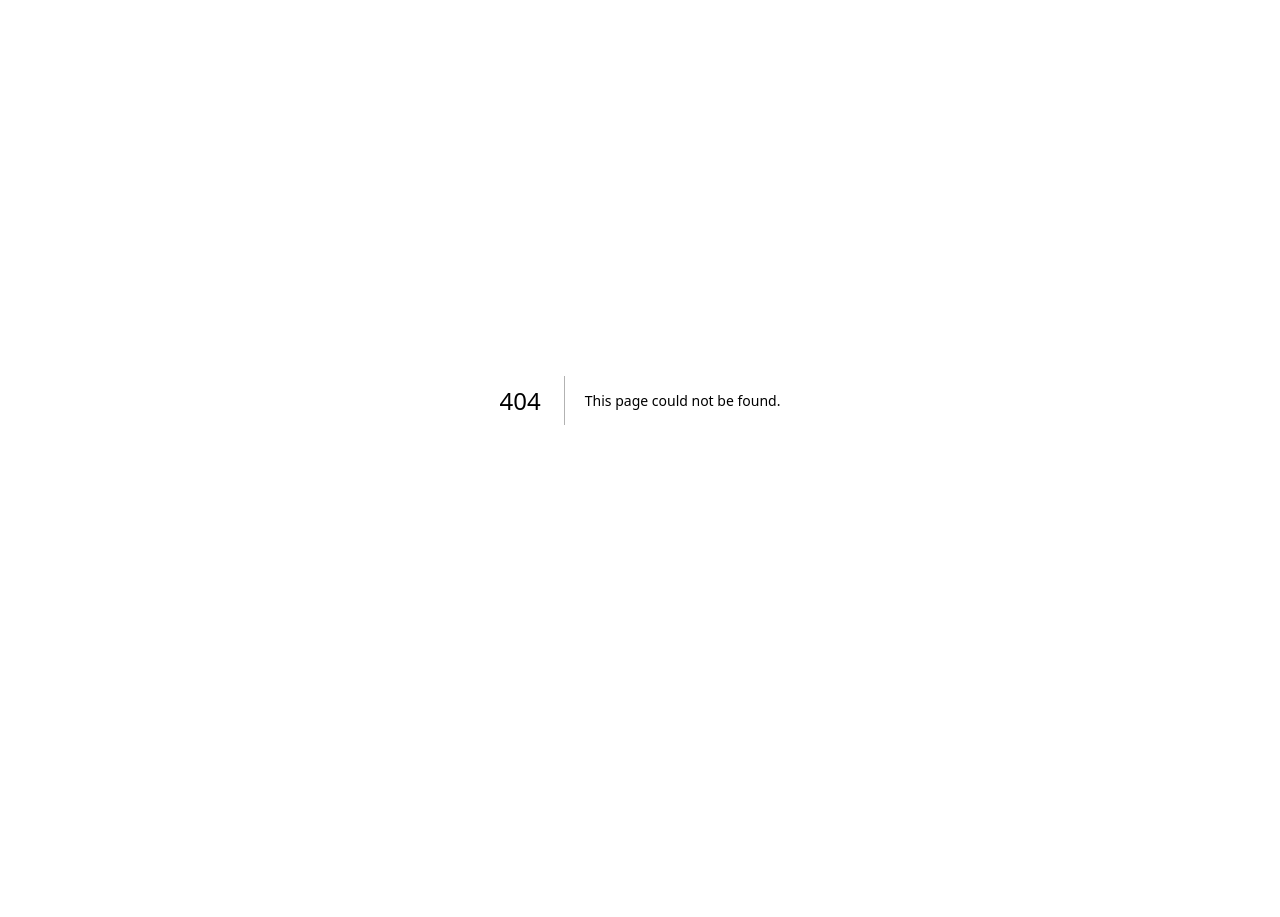
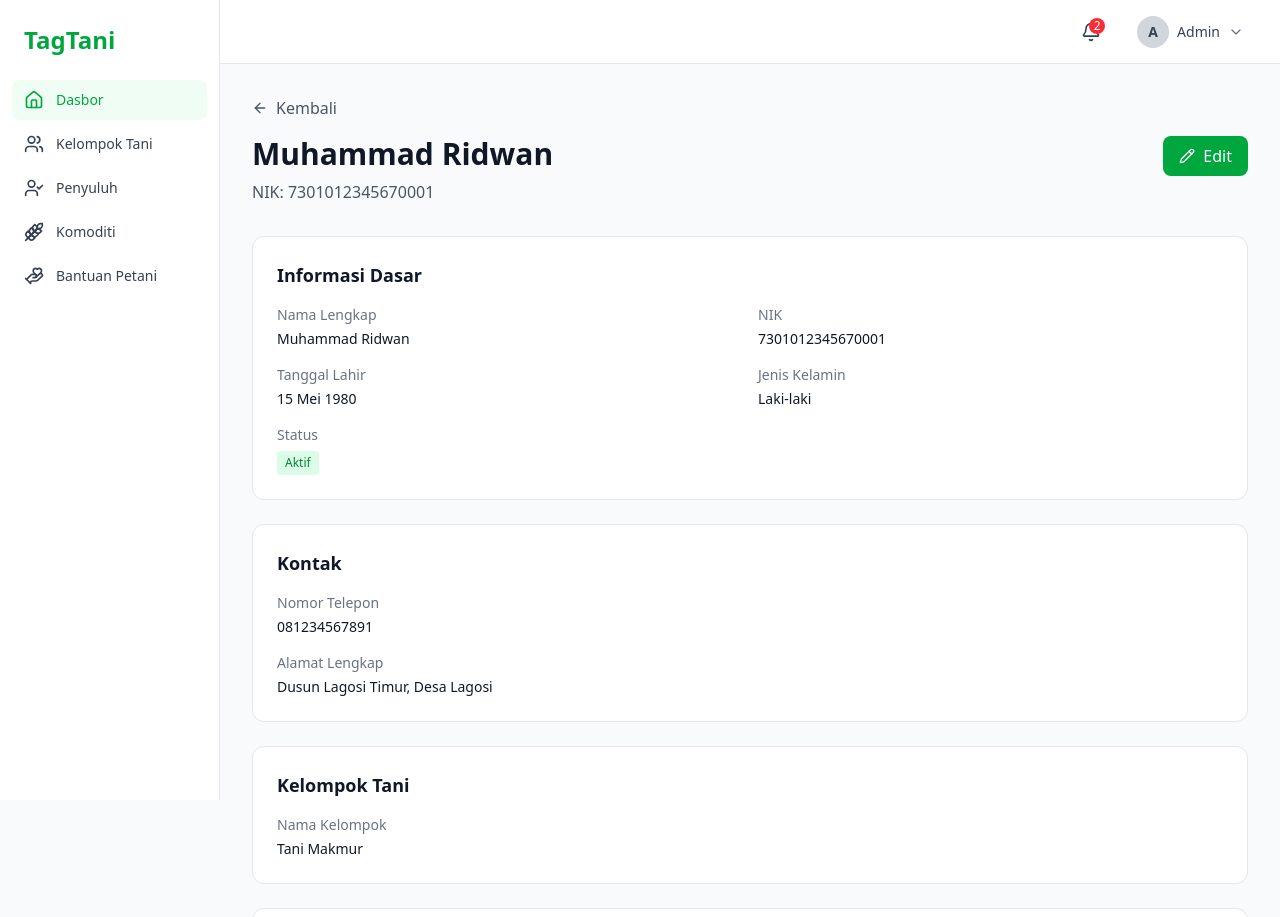
Before and after one commit to gifaeriyanto/tag-tani, a Next.js app: page /kelompok-tani/anggota/1 in a window 1280 px wide. Before the commit this address had no page. Shown: the top 917 px of the page. Before the commit the page ends 800 px from the top, so only its background shows below. Built offline with nearby package versions, Linux system fonts and the light colour scheme.

Commit message:
feat: farmer create page

```diff
--- /dev/null
+++ b/app/kelompok-tani/anggota/[id]/edit/page.tsx
@@ -0,0 +1,67 @@
+'use client';
+
+import { useParams, useRouter } from 'next/navigation';
+import Link from 'next/link';
+import { ArrowLeftIcon } from 'lucide-react';
+import { Sidebar } from 'components/Sidebar';
+import { Header } from 'components/Header';
+import { PetaniForm } from 'components/PetaniForm';
+import { PETANI_LIST } from 'constants/petani';
+
+export default function EditPetaniPage() {
+  const params = useParams();
+  const router = useRouter();
+  const id = params.id as string;
+
+  const petani = PETANI_LIST.find((p) => p.id === id);
+
+  if (!petani) {
+    return (
+      <div className="min-h-screen bg-gray-50">
+        <Sidebar />
+        <Header />
+
+        <main className="ml-[220px] mt-16 p-8">
+          <div className="bg-white rounded-xl border border-gray-200 p-12 text-center">
+            <p className="text-gray-500 mb-4">Petani tidak ditemukan</p>
+            <Link
+              href="/kelompok-tani/anggota"
+              className="text-green-600 hover:text-green-700"
+            >
+              Kembali ke Daftar
+            </Link>
+          </div>
+        </main>
+      </div>
+    );
+  }
+
+  return (
+    <div className="min-h-screen bg-gray-50">
+      <Sidebar />
+      <Header />
+
+      <main className="ml-[220px] mt-16 p-8">
+        {/* Page Header */}
+        <div className="mb-8">
+          <button
+            onClick={() => router.back()}
+            className="flex items-center gap-2 text-gray-600 hover:text-gray-900 mb-4"
+          >
+            <ArrowLeftIcon className="w-4 h-4" />
+            Kembali
+          </button>
+          <h1 className="text-3xl font-bold text-gray-900 mb-2">
+            Edit Petani
+          </h1>
+          <p className="text-gray-600">
+            Perbarui informasi petani {petani.name}
+          </p>
+        </div>
+
+        {/* Form */}
+        <PetaniForm mode="edit" initialData={petani} />
+      </main>
+    </div>
+  );
+}
--- /dev/null
+++ b/app/kelompok-tani/anggota/[id]/page.tsx
@@ -0,0 +1,172 @@
+'use client';
+
+import { useParams, useRouter } from 'next/navigation';
+import Link from 'next/link';
+import { ArrowLeftIcon, PencilIcon } from 'lucide-react';
+import { Sidebar } from 'components/Sidebar';
+import { Header } from 'components/Header';
+import { PETANI_LIST } from 'constants/petani';
+
+export default function PetaniDetailPage() {
+  const params = useParams();
+  const router = useRouter();
+  const id = params.id as string;
+
+  const petani = PETANI_LIST.find((p) => p.id === id);
+
+  if (!petani) {
+    return (
+      <div className="min-h-screen bg-gray-50">
+        <Sidebar />
+        <Header />
+
+        <main className="ml-[220px] mt-16 p-8">
+          <div className="bg-white rounded-xl border border-gray-200 p-12 text-center">
+            <p className="text-gray-500 mb-4">Petani tidak ditemukan</p>
+            <Link
+              href="/kelompok-tani/anggota"
+              className="text-green-600 hover:text-green-700"
+            >
+              Kembali ke Daftar
+            </Link>
+          </div>
+        </main>
+      </div>
+    );
+  }
+
+  return (
+    <div className="min-h-screen bg-gray-50">
+      <Sidebar />
+      <Header />
+
+      <main className="ml-[220px] mt-16 p-8">
+        {/* Page Header */}
+        <div className="mb-8">
+          <button
+            onClick={() => router.back()}
+            className="flex items-center gap-2 text-gray-600 hover:text-gray-900 mb-4"
+          >
+            <ArrowLeftIcon className="w-4 h-4" />
+            Kembali
+          </button>
+          <div className="flex items-start justify-between">
+            <div>
+              <h1 className="text-3xl font-bold text-gray-900 mb-2">
+                {petani.name}
+              </h1>
+              <p className="text-gray-600">NIK: {petani.nik}</p>
+            </div>
+            <Link
+              href={`/kelompok-tani/anggota/${id}/edit`}
+              className="flex items-center gap-2 px-4 py-2 bg-green-600 text-white rounded-lg hover:bg-green-700 transition-colors"
+            >
+              <PencilIcon className="w-4 h-4" />
+              Edit
+            </Link>
+          </div>
+        </div>
+
+        {/* Detail Sections */}
+        <div className="space-y-6">
+          {/* Basic Info */}
+          <div className="bg-white rounded-xl border border-gray-200 p-6">
+            <h2 className="text-lg font-semibold text-gray-900 mb-4">
+              Informasi Dasar
+            </h2>
+            <div className="grid grid-cols-1 md:grid-cols-2 gap-4">
+              <div>
+                <p className="text-sm text-gray-500 mb-1">Nama Lengkap</p>
+                <p className="text-sm font-medium text-gray-900">
+                  {petani.name}
+                </p>
+              </div>
+              <div>
+                <p className="text-sm text-gray-500 mb-1">NIK</p>
+                <p className="text-sm font-medium text-gray-900">
+                  {petani.nik}
+                </p>
+              </div>
+              <div>
+                <p className="text-sm text-gray-500 mb-1">Tanggal Lahir</p>
+                <p className="text-sm font-medium text-gray-900">
+                  {new Date(petani.dateOfBirth).toLocaleDateString(
+                    'id-ID',
+                    { year: 'numeric', month: 'long', day: 'numeric' }
+                  )}
+                </p>
+              </div>
+              <div>
+                <p className="text-sm text-gray-500 mb-1">Jenis Kelamin</p>
+                <p className="text-sm font-medium text-gray-900">
+                  {petani.gender === 'L' ? 'Laki-laki' : 'Perempuan'}
+                </p>
+              </div>
+              <div>
+                <p className="text-sm text-gray-500 mb-1">Status</p>
+                <span
+                  className={`inline-block px-2 py-1 text-xs font-medium rounded ${
+                    petani.status === 'active'
+                      ? 'bg-green-100 text-green-700'
+                      : 'bg-gray-100 text-gray-700'
+                  }`}
+                >
+                  {petani.status === 'active' ? 'Aktif' : 'Tidak Aktif'}
+                </span>
+              </div>
+            </div>
+          </div>
+
+          {/* Contact */}
+          <div className="bg-white rounded-xl border border-gray-200 p-6">
+            <h2 className="text-lg font-semibold text-gray-900 mb-4">Kontak</h2>
+            <div className="grid grid-cols-1 md:grid-cols-2 gap-4">
+              <div>
+                <p className="text-sm text-gray-500 mb-1">Nomor Telepon</p>
+                <p className="text-sm font-medium text-gray-900">
+                  {petani.phone}
+                </p>
+              </div>
+              <div className="md:col-span-2">
+                <p className="text-sm text-gray-500 mb-1">Alamat Lengkap</p>
+                <p className="text-sm font-medium text-gray-900">
+                  {petani.address}
+                </p>
+              </div>
+            </div>
+          </div>
+
+          {/* Kelompok Tani */}
+          <div className="bg-white rounded-xl border border-gray-200 p-6">
+            <h2 className="text-lg font-semibold text-gray-900 mb-4">
+              Kelompok Tani
+            </h2>
+            <div className="grid grid-cols-1 md:grid-cols-2 gap-4">
+              <div>
+                <p className="text-sm text-gray-500 mb-1">Nama Kelompok</p>
+                <p className="text-sm font-medium text-gray-900">
+                  {petani.kelompokTaniName}
+                </p>
+              </div>
+            </div>
+          </div>
+
+          {/* Land Info */}
+          <div className="bg-white rounded-xl border border-gray-200 p-6">
+            <h2 className="text-lg font-semibold text-gray-900 mb-4">
+              Informasi Lahan
+            </h2>
+            <div className="grid grid-cols-1 md:grid-cols-2 gap-4">
+              <div>
+                <p className="text-sm text-gray-500 mb-1">Luas Lahan</p>
+                <p className="text-sm font-medium text-gray-900">
+                  {petani.landArea} ha
+                </p>
+              </div>
+            </div>
+          </div>
+        </div>
+      </main>
+    </div>
+  );
+}
--- /dev/null
+++ b/app/kelompok-tani/anggota/create/page.tsx
@@ -0,0 +1,25 @@
+"use client"
+
+import { Header } from "components/Header"
+import { PetaniForm } from "components/PetaniForm"
+import { Sidebar } from "components/Sidebar"
+
+export default function CreatePetaniPage() {
+  return (
+    <div className="min-h-screen bg-gray-50">
+      <Sidebar />
+      <Header />
+
+      <main className="mt-16 ml-[220px] p-8">
+        {/* Page Header */}
+        <div className="mb-8">
+          <h1 className="mb-2 text-3xl font-bold text-gray-900">Tambah Petani</h1>
+          <p className="text-gray-600">Isi formulir di bawah untuk menambah petani baru</p>
+        </div>
+
+        {/* Form */}
+        <PetaniForm mode="create" />
+      </main>
+    </div>
+  )
+}
```
